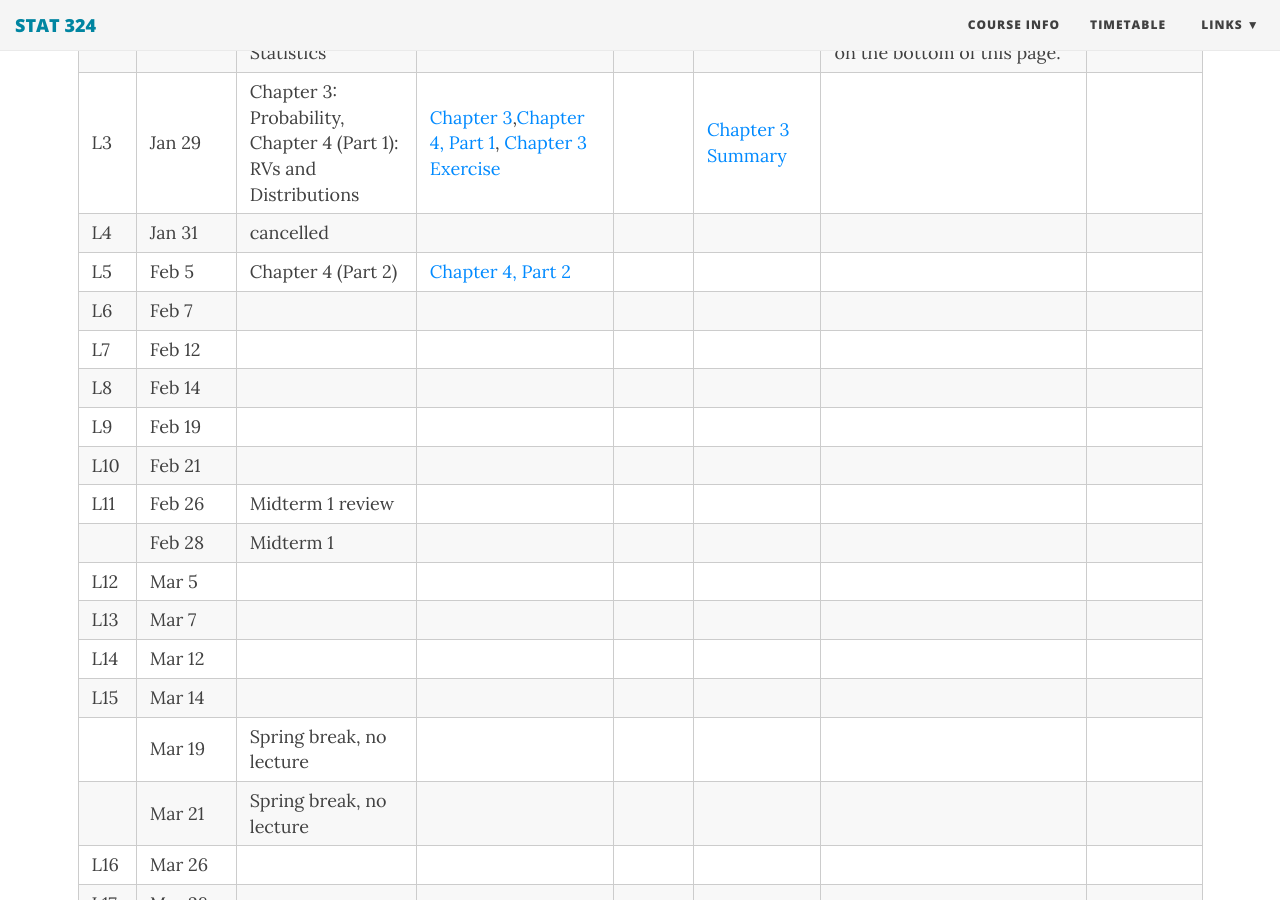
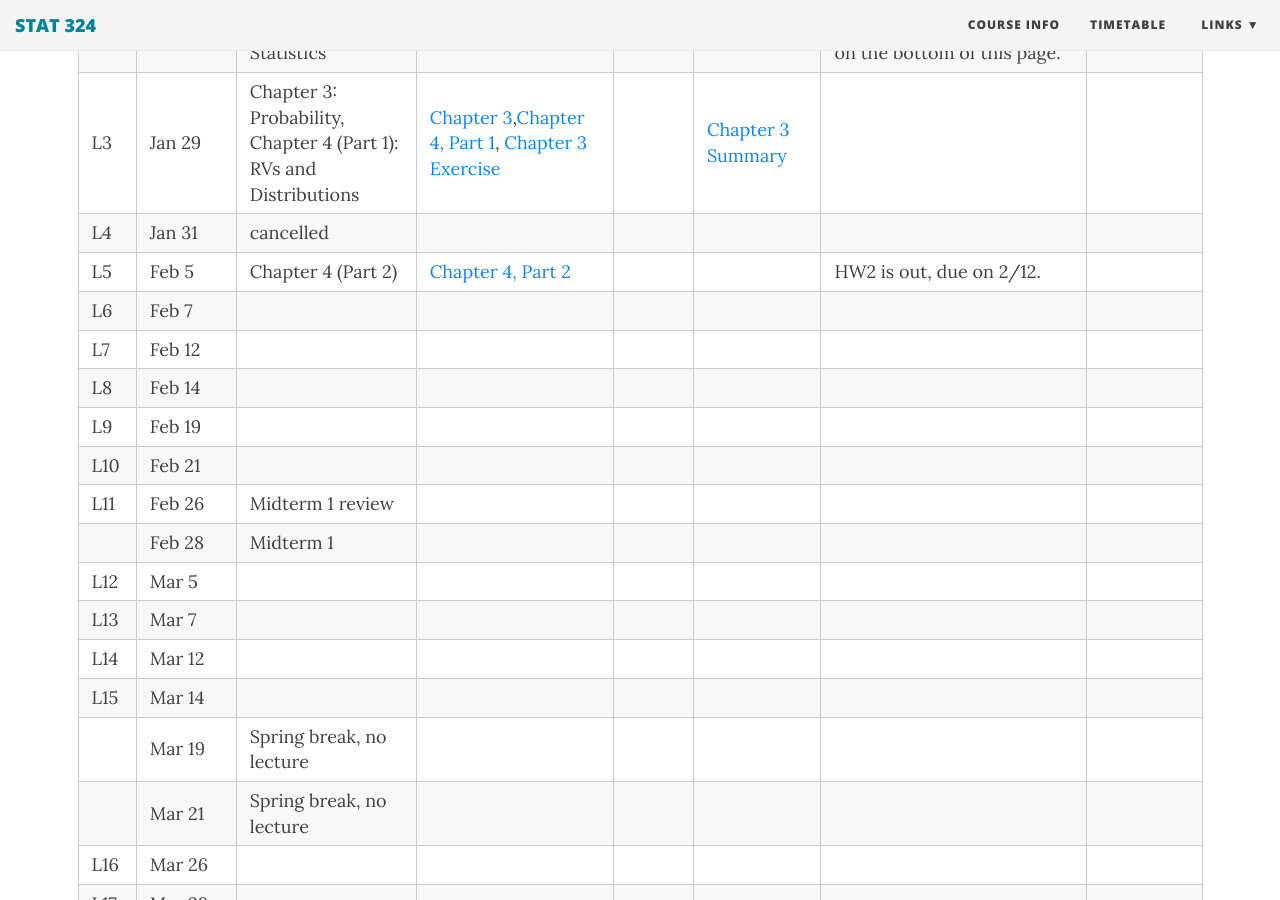
Before and after one commit to duzhewang/stat324, a Jekyll site: the page built from timetable.md, in a window 1280 px wide and 900 px high, scrolled down 395 px. Built offline with Jekyll 4.4.1, drawn with Linux system fonts in a browser that asks for light colours; nearby versions of some CDN libraries.

Commit message:
Update timetable.md

```diff
--- a/timetable.md
+++ b/timetable.md
@@ -12,7 +12,7 @@ css: /css/wide_table.css
 |L2| Jan 24 | Chapter 2: Descriptive Statistics  |[Slides](https://github.com/dzwang91/stat324/raw/gh-pages/lectures/chapter2.pdf), [Examples](https://github.com/dzwang91/stat324/raw/gh-pages/lectures/chapter2-examples.pptx) | [R code](https://github.com/dzwang91/stat324/raw/gh-pages/R/chapter2R.txt)  | [Chapter 2 Summary](https://github.com/dzwang91/stat324/raw/gh-pages/notessummary/Chapter2notes.pdf) |   HW1 is out, due on 2/1. Download the assignment on the bottom of this page.   |     |
 |L3| Jan 29 |Chapter 3: Probability, Chapter 4 (Part 1): RVs and Distributions| [Chapter 3](https://github.com/dzwang91/stat324/raw/gh-pages/lectures/chapter3.pdf),[Chapter 4, Part 1](https://github.com/dzwang91/stat324/raw/gh-pages/lectures/chapter4-1.pdf), [Chapter 3 Exercise](https://github.com/dzwang91/stat324/raw/gh-pages/lectures/Chapter3exercise.pptx)   | |  [Chapter 3 Summary](https://github.com/dzwang91/stat324/raw/gh-pages/notessummary/Chapter3notes.pdf)   |
 |L4| Jan 31 | cancelled |   |    |    |      |    |
-|L5| Feb 5 |Chapter 4 (Part 2)  |[Chapter 4, Part 2](https://github.com/dzwang91/stat324/raw/gh-pages/lectures/chapter4-2.pdf)|  | |   |      |
+|L5| Feb 5 |Chapter 4 (Part 2)  |[Chapter 4, Part 2](https://github.com/dzwang91/stat324/raw/gh-pages/lectures/chapter4-2.pdf)|  | |  HW2 is out, due on 2/12.  |      |
 |L6| Feb 7 |  | |    |    |      |      |
 |L7| Feb 12 | |   |    |    |    |      |
 |L8| Feb 14 | |     |    |     |      |
```
